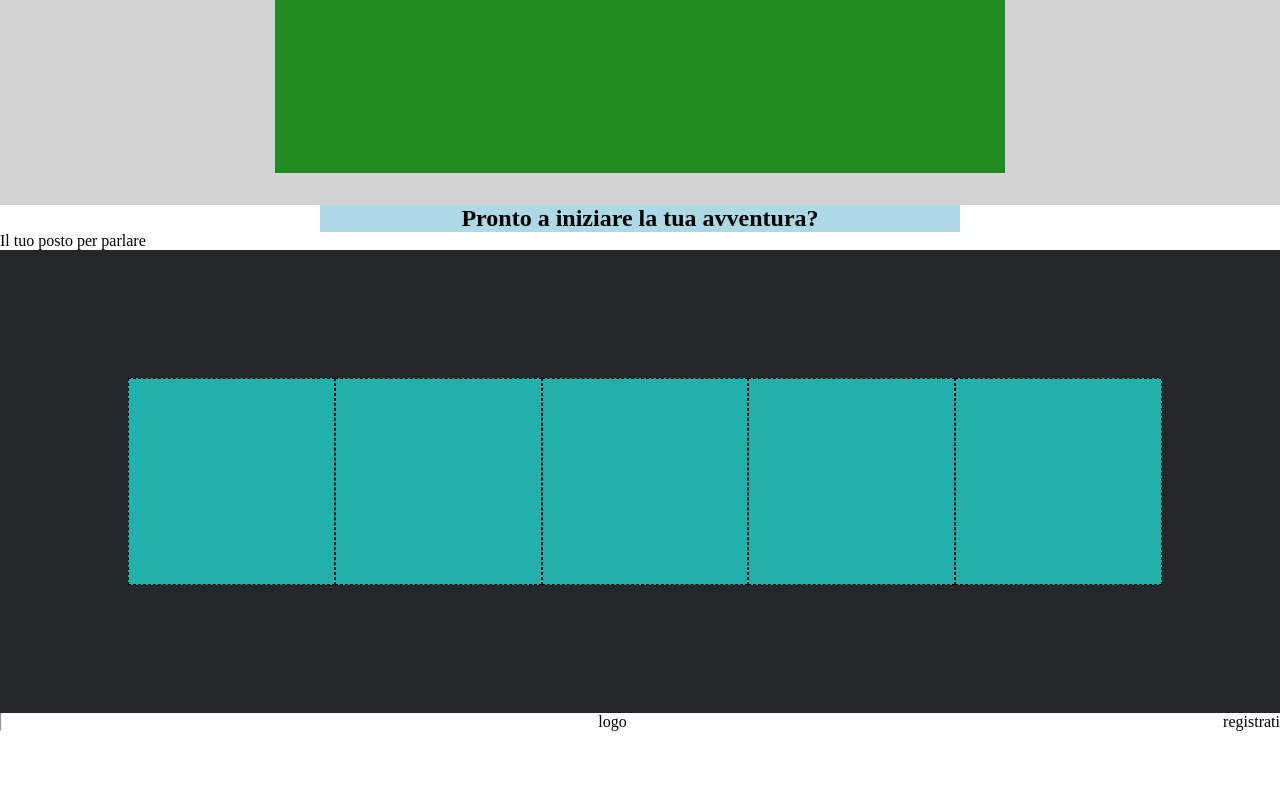
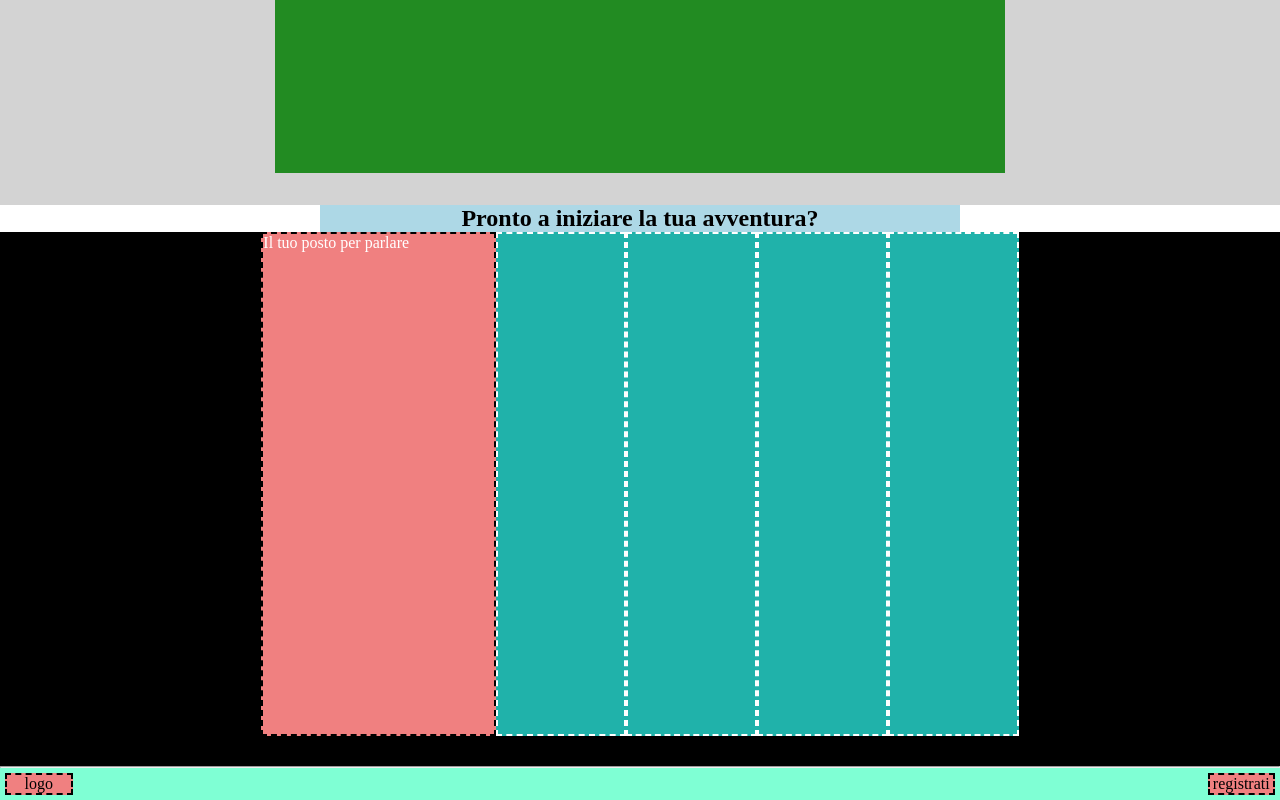
Before and after one commit to saragisondi/htmlcss-struttura-discord, a plain HTML site: page index.html in a window 1280 px wide. Shown: the part 1709-2509 px from the top of the page. Before the commit the page ends 2440 px from the top, so only its background shows below. Drawn offline with Linux system fonts and the light colour scheme.

Commit message:
[add] footer

```diff
--- a/css/style.css
+++ b/css/style.css
@@ -127,29 +127,44 @@ h2{
   background-color: #add8e6;
 }
 
-.nav-footer ul{
-  display: flex;
-  justify-content: space-between;
-  align-items: stretch;
-  background-color: #23272a;
-  padding: 10%;
-  list-style: none;
-}
-
-.nav-footer li{
-  background-color: #20B2AA;
-  width: 10%;
-  padding: 10%;
-  border:1px dashed black;
-}
-
-.nav-footer ul li a{
-  display: flex;
-  text-decoration: none;
+footer{
+  background-color: black;
   color: white;
 }
 
-footer{
+.container-footer {
+  display: flex;
+  align-items: stretch;
+  max-width: 90%;
+  margin: 0 auto;
+  justify-content: center;
+}
+
+.container-footer > div {
+  background-color: #20b2aa;
+  width: 11%;
+  min-height: 500px;
+  border: 2px dashed white;
+  margin-bottom: 30px;
+}
+
+.container-footer > div:first-child {
+  background-color: #f08080;
+  width: 20%;
+  border: 2px dashed black;
+}
+
+.button{
   display: flex;
   justify-content: space-between;
+  padding: 5px;
+  background-color: #7fffd4;
+  color: black;
 }
+
+.button > div{
+  background-color:#f08080 ;
+  width: 5%;
+  text-align: center;
+  border: 2px dashed black;
+}
--- a/index.html
+++ b/index.html
@@ -66,20 +66,19 @@
     </section>
   </main>
 
-    <div class="nav-footer">
-      <span>Il tuo posto per parlare</span>
-      <ul>
-        <li><a href="#"></a></li>
-        <li><a href="#"></a></li>
-        <li><a href="#"></a></li>
-        <li><a href="#"></a></li>
-        <li><a href="#"></a></li>
-      </ul>
-
   <footer>
+    <div class="container-footer">
+      <div>Il tuo posto per parlare</div>
+      <div><a href="#"></a></div>
+      <div><a href="#"></a></div>
+      <div><a href="#"></a></div>
+      <div><a href="#"></a></div>
+    </div>
     <hr>
-    <span>logo</span>
-    <span>registrati</span>
+    <div class="button">
+      <div>logo</div>
+      <div>registrati</div>
+    </div>
   </footer>
 
 </body>
```
